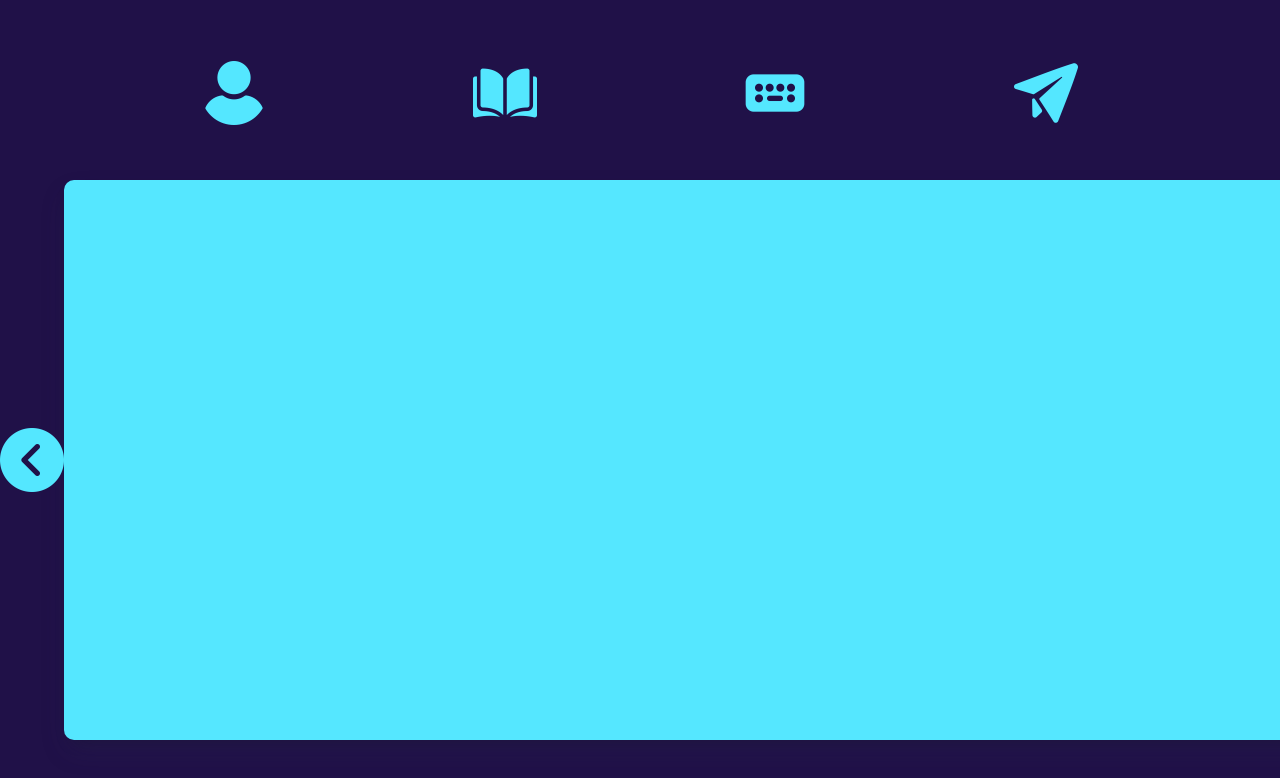
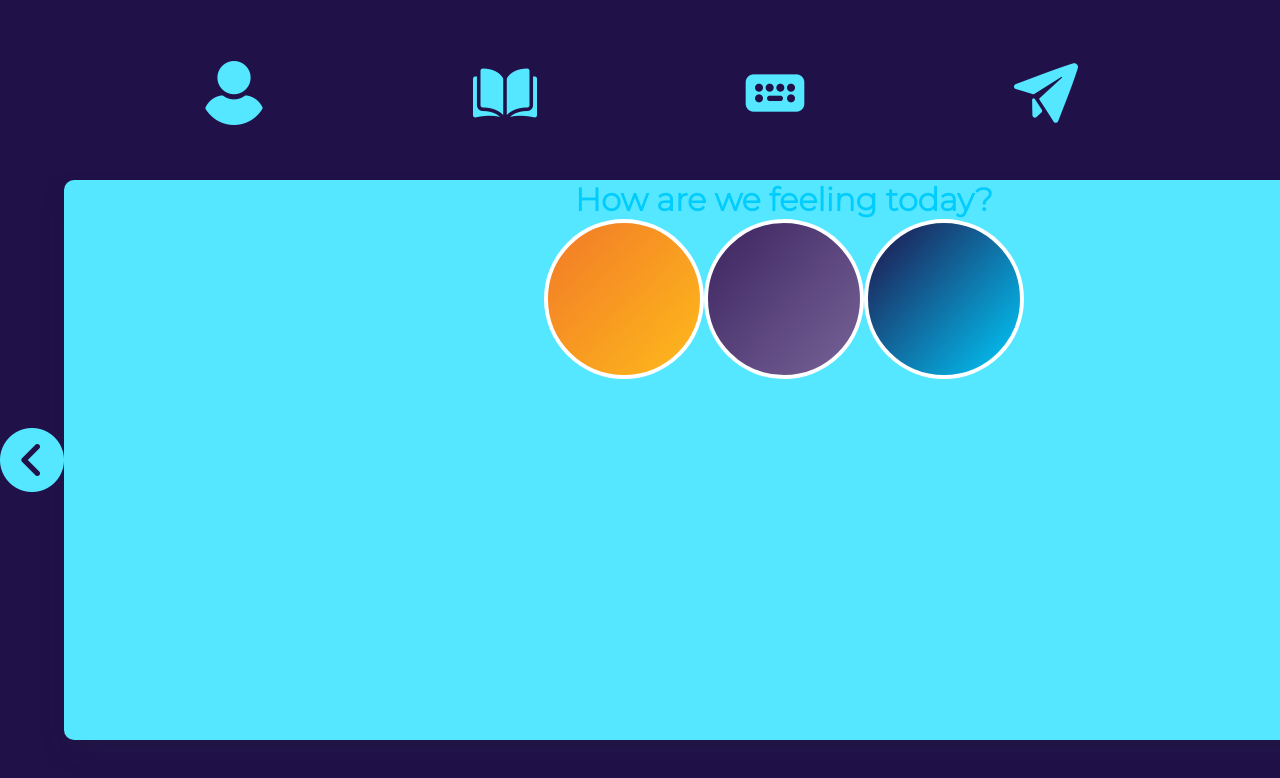
Before and after one commit to Laura-Foxey/Portofolio, a React (Create React App) app: page /mood in a window 1280 px wide. Before the commit this address had no page. Shown: the top 778 px of the page. Built offline with nearby package versions, Linux system fonts and the light colour scheme; a web font is replaced by a local one.

Commit message:
add mood select

```diff
--- a/src/components/About.js
+++ b/src/components/About.js
@@ -5,6 +5,7 @@ import { motion} from "framer-motion"
 
 function About({direction}) {
     return (
+        <>
             <motion.div className="about template"
             initial= {{x: direction > 0 ? -100: 100}}
             animate={{x: 0, opacity: 1}}
@@ -31,6 +32,7 @@ function About({direction}) {
                     </h5>
                 </div>
             </motion.div>
+        </>
     );
   }
 
--- a/src/components/CSS/About.css
+++ b/src/components/CSS/About.css
@@ -45,6 +45,7 @@ h4 {
         justify-content: space-evenly;
         width: 100%;
         padding-top: 15vh;
+        padding-bottom: 115vh;
     }
 
     .about-image{
@@ -63,4 +64,8 @@ h4 {
     .about-text-underline {
         margin-top: 1vh;
     }
+
+    .quote {
+        padding-top: 5vh;
+    }
 }
--- a/src/components/CSS/Education.css
+++ b/src/components/CSS/Education.css
@@ -42,21 +42,12 @@
     width: 30vh;
 }
 
-.mobile-education-info {
-    visibility: hidden;
-        width: 0;
-        height: 0;
-}
 
 @media only screen and (max-width: 700px) {
     .education {
+        padding-top: 50vh;
+        padding-bottom: 60vh;
         width: 100%;
-    }
-
-    .education-info {
-        visibility: hidden;
-        width: 0;
-        height: 0;
     }
 
     .donut {
@@ -66,7 +57,6 @@
     }
 
     .mobile-education-info {
-        visibility: visible;
         width: 100%;
         display: flex;
         flex-direction: column;
--- /dev/null
+++ b/src/components/CSS/Mood.css
@@ -0,0 +1,63 @@
+.dot {
+    height: 20vh;
+    width: 20vh;
+    border-radius: 50%;
+    display: inline-block;
+    border-style: solid;
+    border-width: 0.5vh;
+    border-color: white;
+    position:relative;
+  }
+
+  .text {
+    position: absolute;
+    transform-origin:  0 100px;
+  }
+
+  .sleepy {
+
+    background: linear-gradient(312deg, rgba(120,100,152,1) 0%, rgba(60,36,95,1) 100%);
+  }
+
+  .relaxed {
+
+    background: linear-gradient(312deg, rgba(254,187,27,1) 0%, rgba(242,121,40,1) 100%);
+  }
+
+  .focused {
+    background: linear-gradient(312deg, rgba(0,204,253,1) 0%, rgba(32,17,72,1) 100%);
+  }
+
+  /* .focused:hover{
+    animation: gradient 5s linear infinite;
+  }
+
+  .relaxed:hover {
+    animation: gradient 5s linear infinite;
+  }
+
+  .sleepy:hover {
+    animation: gradient 5s linear infinite;
+  }
+
+  @keyframes gradient {
+	0% {
+		transform:rotate(0deg)
+	}
+	50% {
+		transform:rotate(180deg)
+	}
+	100% {
+		transform:rotate(360deg)
+	}
+} */
+
+  /* relaxed: */
+  /* background color: black
+  light orange: #febb1b
+  dark orange: #f27928 */
+
+  /* sleepy
+  background: white
+  dark purple: #3c245f
+  light purple: #786498 */
--- a/src/components/Contact.js
+++ b/src/components/Contact.js
@@ -13,7 +13,7 @@ function Contact({direction}) {
 
         emailjs.sendForm('service_9g6qvnf', 'template_g0bmjsn', e.target, 'AIxBFltfpVyq0iPIV')
           .then((result) => {
-            toast.success('Succes! Thanks for your message.', {
+            toast.success('Succes! Thanks for your message.♥', {
                 position: "bottom-center",
                 autoClose: 3000,
                 hideProgressBar: false,
--- a/src/components/Education.js
+++ b/src/components/Education.js
@@ -11,6 +11,8 @@ ChartJs.register(
 
 function Education({direction}) {
     const [eduInfo, setEduInfo] = useState(0);
+    const isMobile = window.innerWidth < 700;
+
     const today = Date.parse(new Date());
     const salt = Math.ceil((Date.parse('02 May 2022 00:00:00 GMT') - today) / (1000 * 60 * 60 * 24) * -1)
     const data = {
@@ -69,6 +71,7 @@ function Education({direction}) {
     </div>
 
     return (
+        <>
             <motion.div className="education template"
             initial= {{x: direction > 0 ? -100: 100}}
             animate={{x: 0, opacity: 1}}
@@ -77,18 +80,19 @@ function Education({direction}) {
                     <Doughnut id="chart" data={data} ref={chartRef} onClick={e => onClick(e)} width={400} padding={10}/>
                     <p>Total: {310 + 420 + salt} days</p>
                 </div>
-            <ul className='mobile-education-info'>
+                { isMobile && <ul className='mobile-education-info'>
                     <li>{eduInfo1} </li>
                     <li>{eduInfo2}</li>
                     <li>{eduInfo3}</li>
-            </ul>
-            <div className="education-info">
+                </ul>}
+                { !isMobile && <div className="education-info">
                     {eduInfo === 0 && eduInfo0}
                     {eduInfo === 1 && eduInfo1}
                     {eduInfo === 2 && eduInfo2}
                     {eduInfo === 3 && eduInfo3}
-            </div>
+                </div>}
             </motion.div>
+        </>
     );
   }
 
--- /dev/null
+++ b/src/components/Mood.js
@@ -0,0 +1,43 @@
+import "./CSS/Mood.css"
+import { motion} from "framer-motion"
+import { useState } from "react";
+import MoodSelect from "./MoodSelect";
+
+const variants = {
+    rotation: {
+      rotate: 350,
+      transition: {
+        ease: "linear",
+        duration: 1.5,
+        repeat: Infinity
+      }
+    },
+    scalation: {
+      scale: 1.2,
+      transition: {
+        ease: "easeInOut"
+      }
+    }
+  };
+
+
+function Mood() {
+
+    return (
+        <>
+            <h1>How are we feeling today?</h1>
+            <MoodSelect text={<p>Relaxed</p>} name={"dot relaxed"}/>
+            <MoodSelect text={<p>Sleepy</p>} name={"dot sleepy"}/>
+            <MoodSelect text={<p>Focused</p>} name={"dot focused"}/>
+
+
+
+            {/* <motion.div whileHover={["rotation", "scalation"]} whileTap={{ scale: 0.8 }} variants={variants} className="dot sleepy"></motion.div>
+            <motion.div whileHover={["rotation", "scalation"]} whileTap={{ scale: 0.8 }} variants={variants} className="dot focused">
+
+            </motion.div> */}
+        </>
+    );
+  }
+
+  export default Mood;
--- /dev/null
+++ b/src/components/MoodSelect.js
@@ -0,0 +1,38 @@
+import "./CSS/Mood.css"
+import { motion} from "framer-motion"
+import { useState } from "react";
+
+const variants = {
+    rotation: {
+      rotate: 350,
+      transition: {
+        ease: "linear",
+        duration: 1.5,
+        repeat: Infinity
+      }
+    },
+    scalation: {
+      scale: 1.2,
+      transition: {
+        ease: "easeInOut"
+      }
+    }
+  };
+
+function MoodSelect({text, name}) {
+    const [hover, setHover] = useState(false);
+
+    return (
+        <>
+            <motion.div whileHover={["rotation", "scalation"]}
+                whileTap={{ scale: 0.8 }} variants={variants}
+                onMouseEnter={() => setHover(true)}
+                onMouseLeave={() => setHover(false)}
+                className={name}>
+            </motion.div>
+            {hover && text}
+        </>
+    );
+  }
+
+  export default MoodSelect;
--- a/src/components/Routing.js
+++ b/src/components/Routing.js
@@ -9,6 +9,7 @@ import { motion } from "framer-motion";
 import { Routes, Route } from "react-router-dom";
 import {useLocation, useNavigate} from "react-router-dom";
 import { useEffect, useState, useCallback} from 'react';
+import Mood from './Mood';
 
 
 
@@ -97,6 +98,7 @@ function Routing() {
                         <Route path="/education" element={<Education direction={direction}/>} />
                         <Route path="/portofolio" element={<Portofolio direction={direction}/>} />
                         <Route path="/contact" element={<Contact direction={direction}/>} />
+                        <Route path="/mood" element={<Mood />} />
                     </Routes>
             </div>
             <div className='arrow' >
```
Lines whose indentation alone changed are shown as unchanged.
